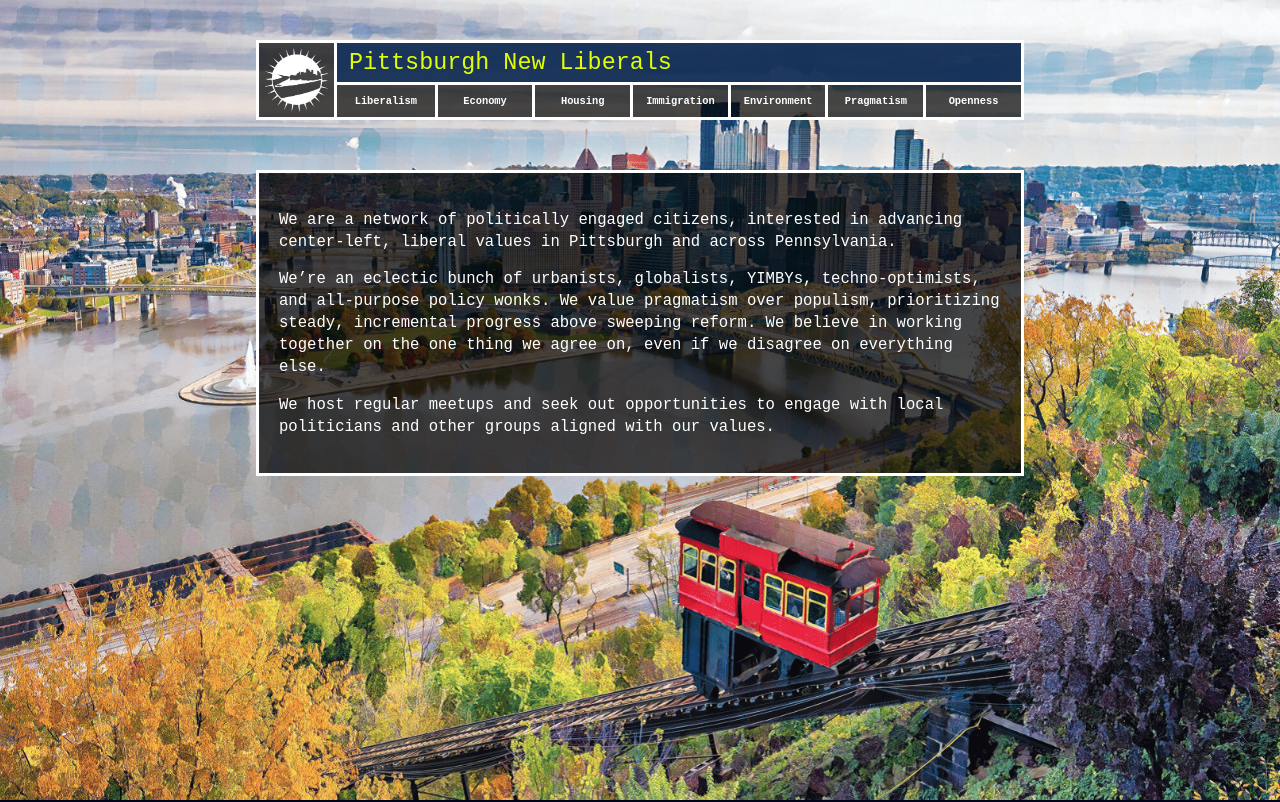
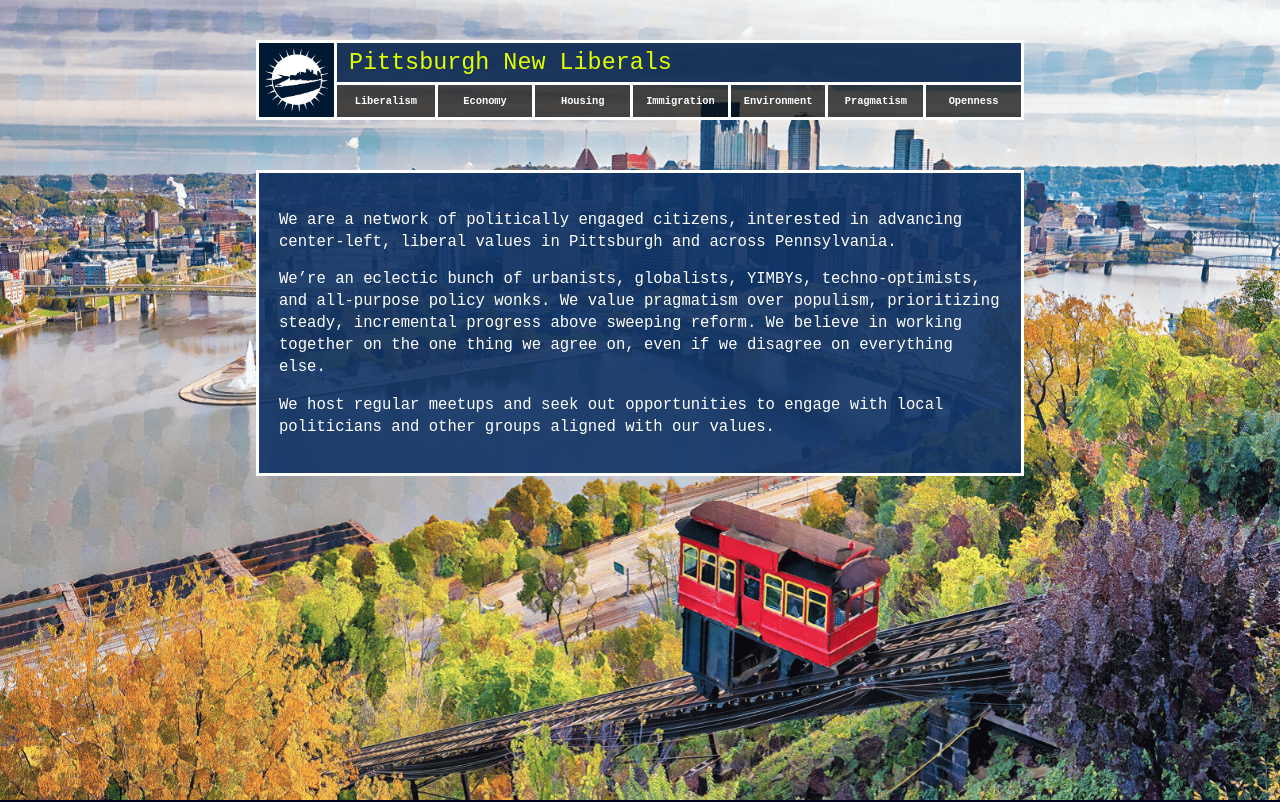
Before and after one commit to pgh-new-libs/website, a plain HTML site: page index.html in a window 1280 px wide. Shown: the top 802 px of the page. Drawn offline with nearby package versions, Linux system fonts and the light colour scheme.

Commit message:
Changed some colors

```diff
--- a/css/style.css
+++ b/css/style.css
@@ -88,6 +88,7 @@ a:link, a:visited, a:active {
     padding: 5px;
     box-sizing: border-box;
     border-right: 3px solid white;
+    background: rgb(0, 25, 50);
 }
 
 #main-header-right {
@@ -135,7 +136,7 @@ a:link, a:visited, a:active {
     padding: 20px;
     box-sizing: border-box;
     border: 3px solid white;
-    background: var(--dark-shading-color);
+    background: rgba(15, 50, 100, 0.9);
 }
 
 .main-text {
```
